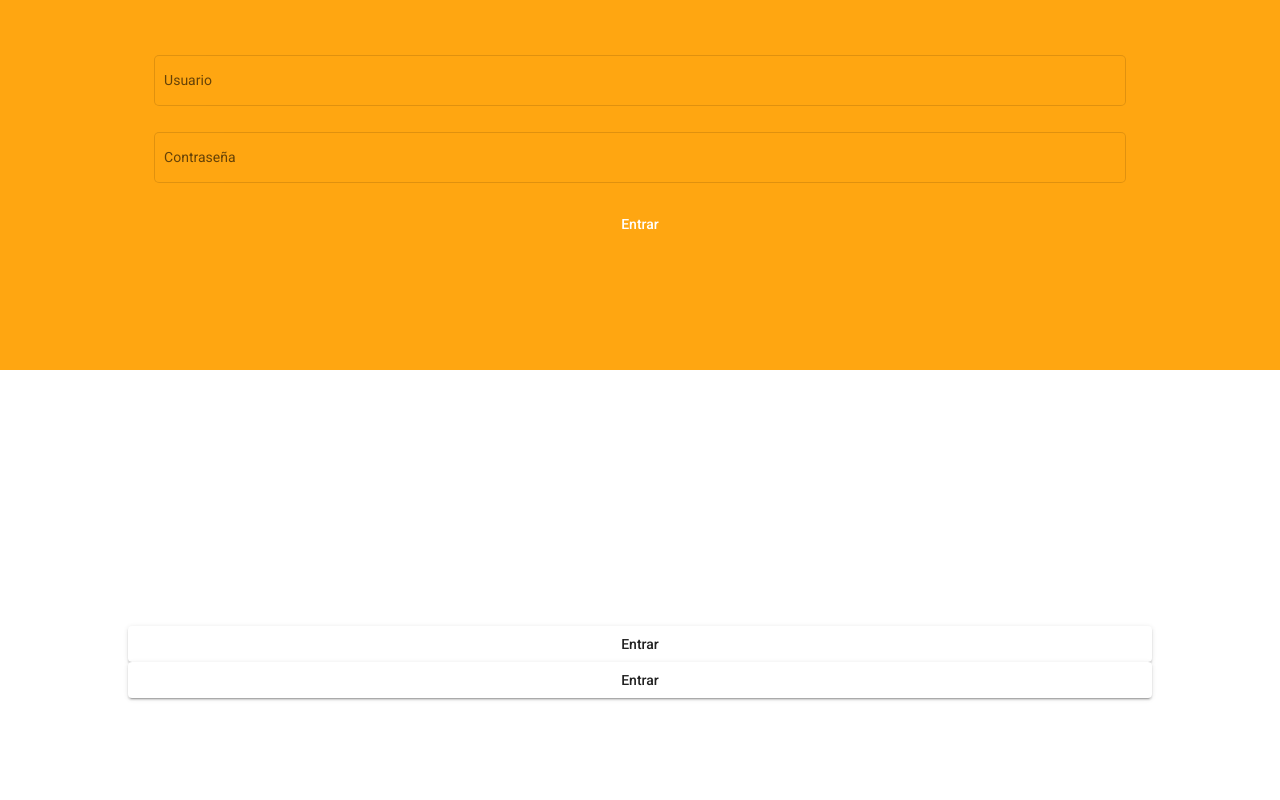
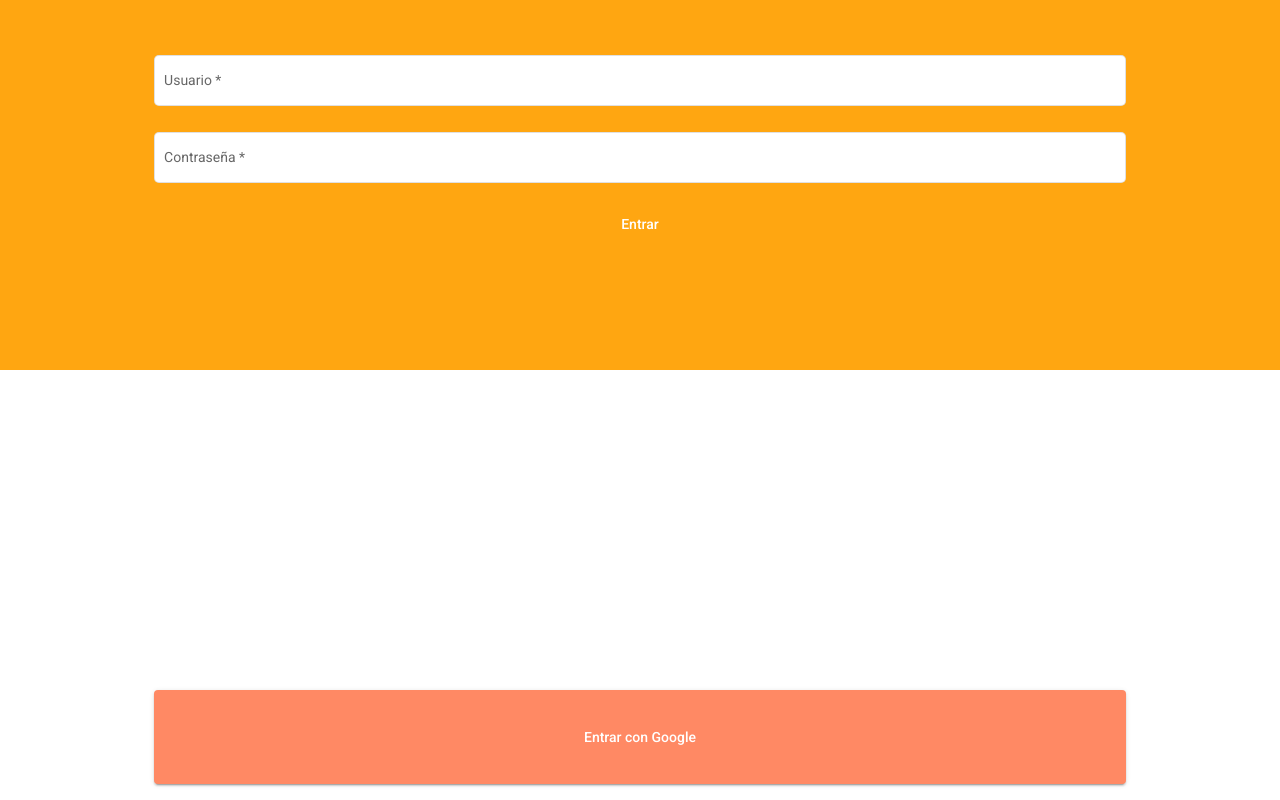
Before and after one commit to eliezerportillo/invitados-app, an Angular app: page /login in a window 1280 px wide. Shown: the part 380-1180 px from the top of the page. Built offline with nearby package versions, Linux system fonts and the light colour scheme.

Commit message:
se crea plantilla para el login

```diff
--- a/src/app/app.module.ts
+++ b/src/app/app.module.ts
@@ -9,6 +9,7 @@ import { FlexLayoutModule } from '@angular/flex-layout';
 import { MatFormFieldModule } from "@angular/material/form-field";
 import { MatInputModule } from "@angular/material/input";
 import { MatButtonModule } from "@angular/material/button";
+import { FormsModule, ReactiveFormsModule } from '@angular/forms';
 
 @NgModule({
   declarations: [
@@ -23,6 +24,8 @@ import { MatButtonModule } from "@angular/material/button";
     MatFormFieldModule,
     MatInputModule,
     MatButtonModule,
+    FormsModule,
+    ReactiveFormsModule
   ],
   providers: [],
   bootstrap: [AppComponent]
--- a/src/app/login/login.component.html
+++ b/src/app/login/login.component.html
@@ -1,28 +1,28 @@
 <div class="firebase-orange-color-2 login-container">
-  <div fxLayout="column">
+  <form [formGroup]="form" (ngSubmit)="onSubmit()" fxLayout="column">
     <div fxLayoutAlign="center center" class="text-white title">
         Invitados App
     </div>
 
     <mat-form-field appearance="outline">
       <mat-label>Usuario</mat-label>
-      <input matInput>
+      <input matInput formControlName="usuario">
     </mat-form-field>
 
     <mat-form-field appearance="outline">
       <mat-label>Contraseña</mat-label>
-      <input matInput>
+      <input matInput formControlName="contrasenia" type="password">
     </mat-form-field>
 
     <div fxLayoutAlign="center center">
         <button mat-button class="text-white">Entrar</button>
     </div>
-  </div>
+  </form>
 </div>
 
 <div class="footer-container">
    <div fxLayout="column">
-        <button mat-raised-button>Entrar</button>
-        <button mat-raised-button>Entrar</button>
+     <button mat-raised-button class="firebase-pink-color text-white" (click)="onLoginConGoogle()">Entrar con Google</button>
+     <button mat-raised-button class="firebase-blue-color text-white" (click)="onLoginConFacebook()">Entrar con Facebook</button>
    </div>
 </div>
--- a/src/app/login/login.component.scss
+++ b/src/app/login/login.component.scss
@@ -10,5 +10,14 @@
     padding: 8%;
 }
 .footer-container{
-    padding: 20% 10%;
+    padding: 25% 12%;
+    button{
+        margin-bottom: 5%;
+        padding: 3%;
+    }
 }
+
+::ng-deep .mat-form-field-appearance-outline .mat-form-field-outline {
+    background-color: white;
+    border-radius: 5px;
+}
--- a/src/app/login/login.component.ts
+++ b/src/app/login/login.component.ts
@@ -1,4 +1,7 @@
 import { Component, OnInit } from '@angular/core';
+import { FormBuilder, FormGroup, Validators } from '@angular/forms';
+import { LoginService } from './login.service';
+import { LoginType } from './login.type';
 
 @Component({
   selector: 'app-login',
@@ -7,9 +10,37 @@ import { Component, OnInit } from '@angular/core';
 })
 export class LoginComponent implements OnInit {
 
-  constructor() { }
+  form: FormGroup;
+
+  constructor(
+    private readonly _loginService:LoginService,
+    private readonly _fb:FormBuilder) { }
 
   ngOnInit(): void {
+    this.form = this._fb.group({
+      usuario:['', Validators.required],
+      contrasenia:['', Validators.required],
+    });
   }
 
+  onSubmit() {
+    if(this.form.invalid){
+      console.error("formulario invalido");
+      return;
+    }
+    const loginType:LoginType = {
+      usuario: this.form.get("usuario").value,
+      contrasenia: this.form.get("contrasenia").value
+    }
+
+    this._loginService.login(loginType).subscribe((data:LoginType) => { alert(`usuario:${data.usuario} - contrasenia:${data.contrasenia}`) });
+  }
+
+  onLoginConGoogle(){
+   alert("loggin con google");
+  }
+
+  onLoginConFacebook(){
+   alert("loggin con facebook");
+  }
 }
--- /dev/null
+++ b/src/app/login/login.service.ts
@@ -0,0 +1,15 @@
+import { Injectable } from '@angular/core';
+import { Observable, of } from 'rxjs';
+import { LoginType } from './login.type';
+
+@Injectable({
+  providedIn: 'root'
+})
+export class LoginService {
+
+  constructor() { }
+
+  login(login:LoginType):Observable<any>{
+    return of(login);
+  }
+}
--- /dev/null
+++ b/src/app/login/login.type.ts
@@ -0,0 +1,4 @@
+export interface LoginType {
+    usuario:string;
+    contrasenia:string;
+}
--- a/src/styles.scss
+++ b/src/styles.scss
@@ -13,6 +13,12 @@ body { margin: 0; font-family: Roboto, "Helvetica Neue", sans-serif; }
 .firebase-orange-color-3 {
     background-color: #f5820d;
 }
+.firebase-pink-color{
+    background-color: #FF8964;
+}
+.firebase-blue-color{
+    background-color: #059BE5;
+}
 .text-white{
     color: white;
 }
```
Also changed, not shown: 1 other file (tests, documents, lock files or other folders).
